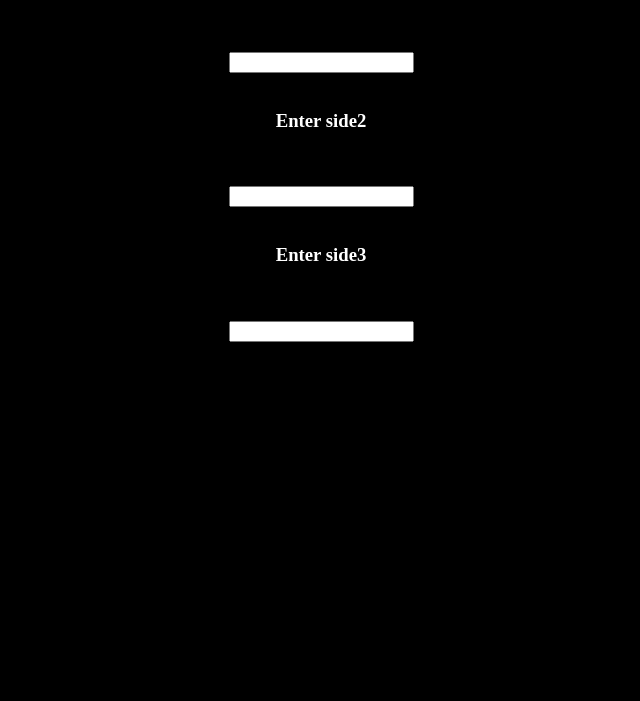
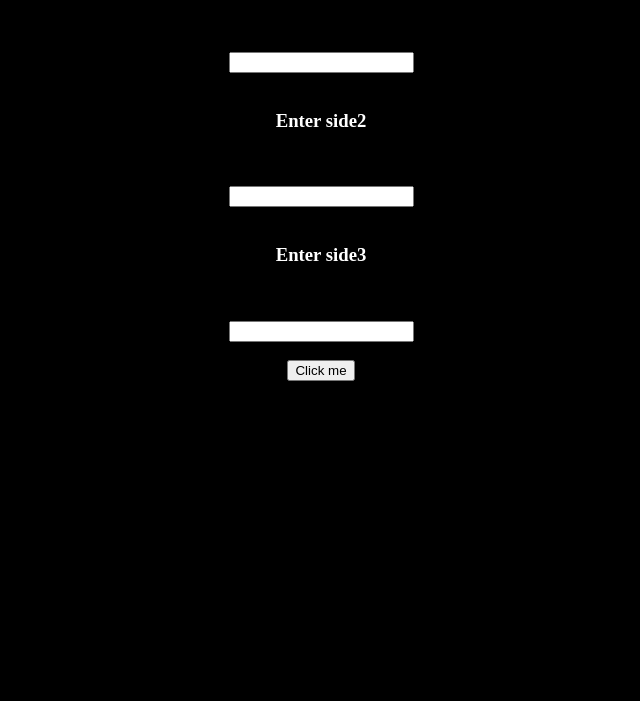
Before and after one commit to mutheud/tri, a plain HTML site: page index.html in a window 1280 px wide. Shown: the part 99-800 px from the top of the page, without its empty margins (319-959 px from the left). Drawn offline with Linux system fonts and the light colour scheme.

Commit message:
button added

```diff
--- a/index.html
+++ b/index.html
@@ -14,7 +14,7 @@
   <input type="text" min="0" max="99999" maxlength="5"/><br><br>
     <h3>Enter side3</h3><br><br>
   <input type="text" min="0" max="99999" maxlength="5"/><br><br>
-  <!--<button onclick="finder()">Click me</button>-->
+  <button onclick="finder()">Click me</button>
 </div>
 
     <div class="images">
```
